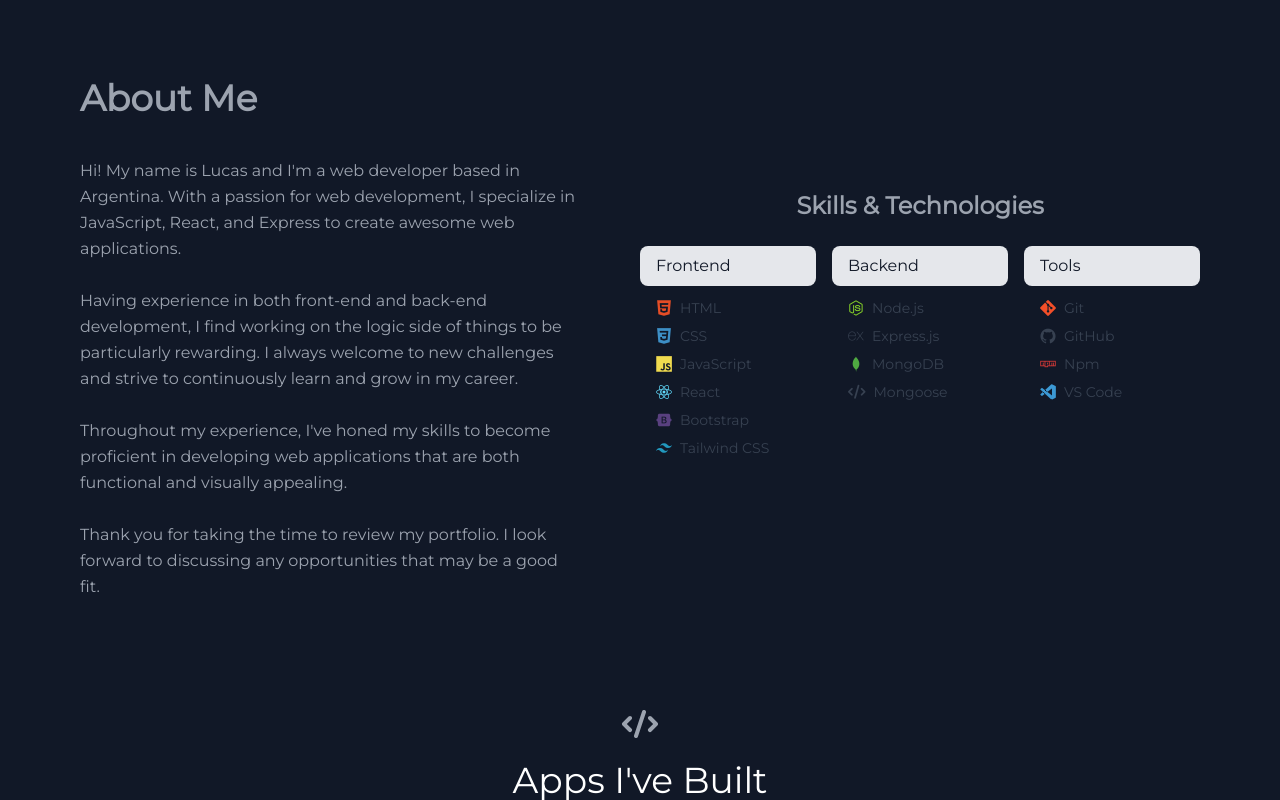
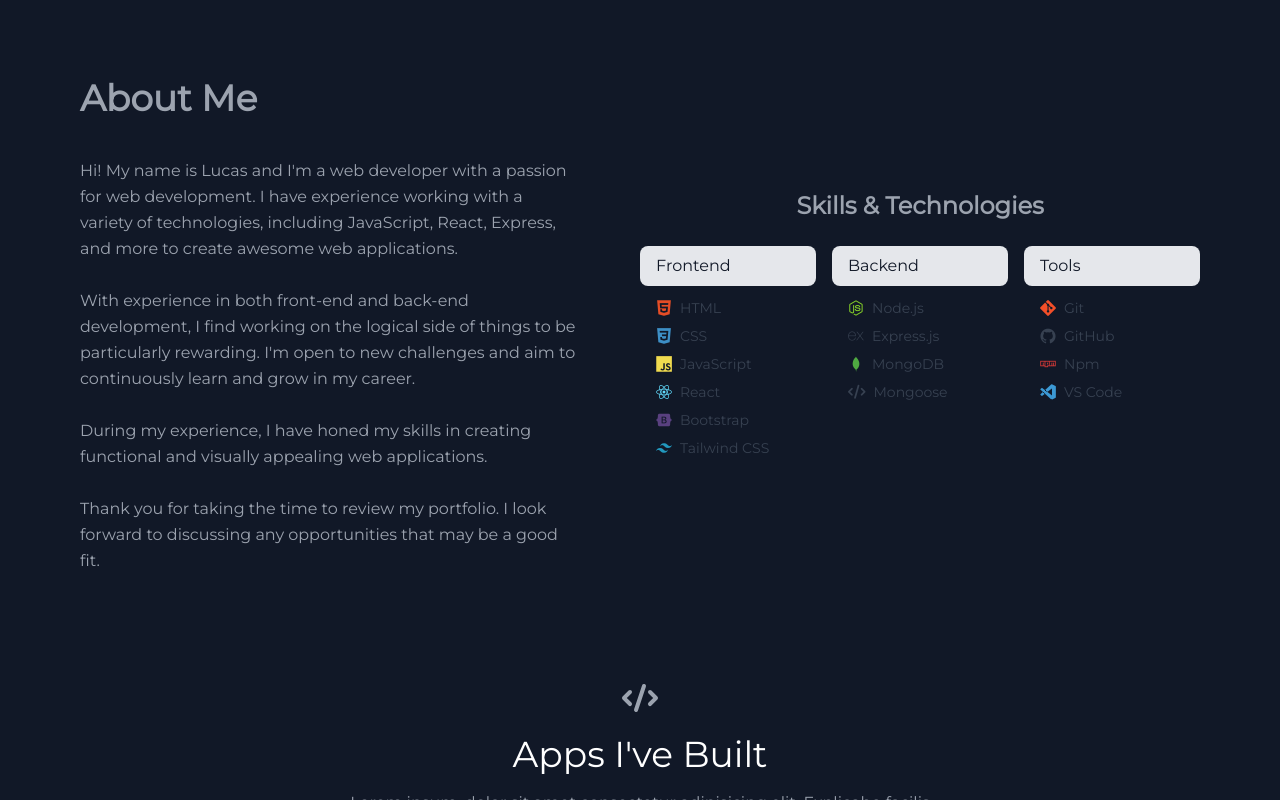
Before and after one commit to LucasCoppola/Portfolio-og, a React (Vite) app: page / in a window 1280 px wide. Shown: the part 547-1347 px from the top of the page. Built offline with nearby package versions, Linux system fonts and the light colour scheme.

Commit message:
text modifications

```diff
--- a/src/components/About.jsx
+++ b/src/components/About.jsx
@@ -11,18 +11,18 @@ const About = () => {
 				<div className="flex w-full flex-col md:flex-row md:justify-between">
 					<div className="mb-10 md:mb-0 md:w-1/2 md:pr-16">
 						<p className="text-center text-base leading-relaxed  dark:text-gray-400 md:text-left">
-							Hi! My name is Lucas and I'm a web developer based in Argentina. With a passion for web
-							development, I specialize in JavaScript, React, and Express to create awesome web
-							applications.
+							Hi! My name is Lucas and I'm a web developer with a passion for web development. I have
+							experience working with a variety of technologies, including JavaScript, React, Express, and
+							more to create awesome web applications.
 							<br />
 							<br />
-							Having experience in both front-end and back-end development, I find working on the logic
-							side of things to be particularly rewarding. I always welcome to new challenges and strive
-							to continuously learn and grow in my career.
+							With experience in both front-end and back-end development, I find working on the logical
+							side of things to be particularly rewarding. I'm open to new challenges and aim to
+							continuously learn and grow in my career.
 							<br />
 							<br />
-							Throughout my experience, I've honed my skills to become proficient in developing web
-							applications that are both functional and visually appealing.
+							During my experience, I have honed my skills in creating functional and visually appealing
+							web applications.
 							<br />
 							<br />
 							Thank you for taking the time to review my portfolio. I look forward to discussing any
--- a/src/main.css
+++ b/src/main.css
@@ -18,11 +18,12 @@ textarea:focus {
 
 input:-webkit-autofill,
 textarea:-webkit-autofill {
+	-webkit-box-shadow: 0 0 0px 1000px #1f2937 inset !important;
 	-webkit-text-fill-color: #9ca3af !important;
 }
 
 input::-webkit-input-placeholder,
 textarea::-webkit-input-placeholder,
 select::-webkit-input-placeholder {
-	color: #55555b;
+	color: #55555b !important;
 }
```
